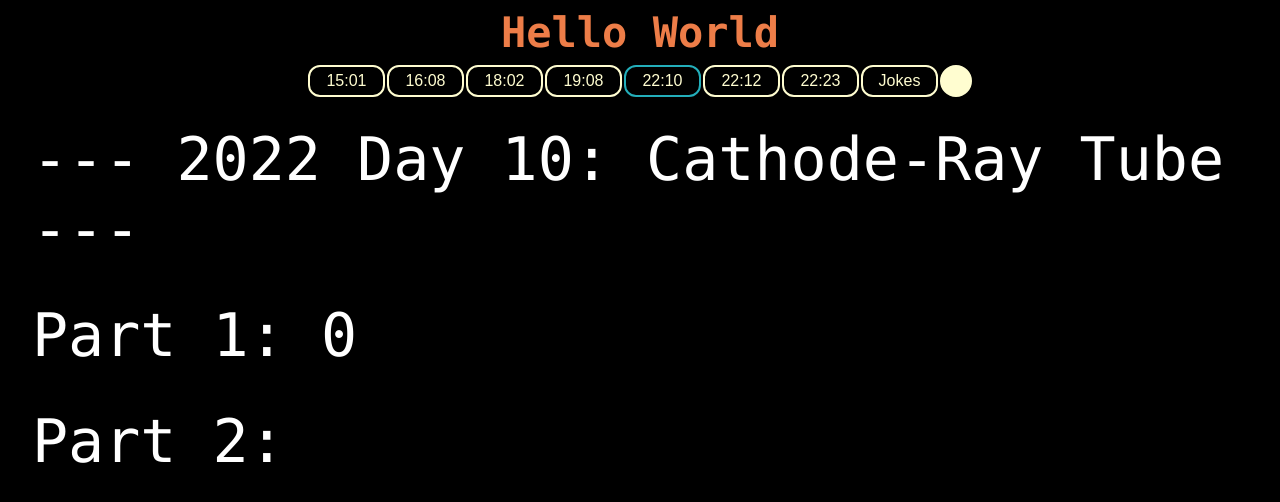
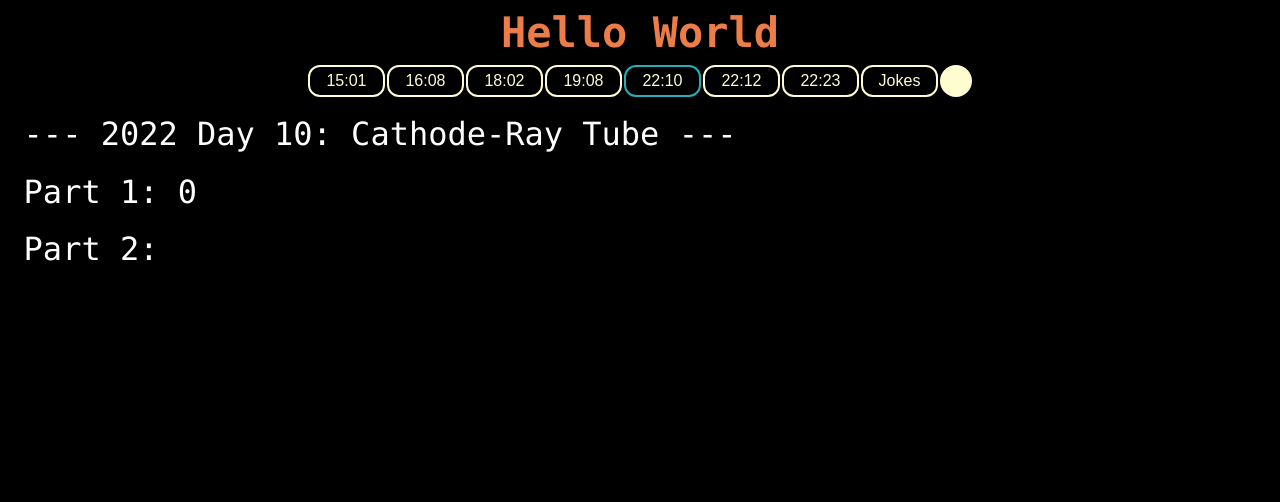
Before and after one commit to nuoxoxo/gig, a React (Vite) app: page / in a window 1280 px wide. Both pictures are taken after a click on the button "22:10". Shown: the top 502 px of the page. Built offline with nearby package versions, Linux system fonts and the light colour scheme; no server answers.

Commit message:
Update Aoc2210.tsx

```diff
--- a/src/includes/Aoc2210.tsx
+++ b/src/includes/Aoc2210.tsx
@@ -106,14 +106,14 @@ var Aoc2210 = () => {
     <>
       { lines ? (
         <div className="playground">
-          <div className="field res-field res-field-2210-image"
+          <div className="field res-field res-field-1908-image"
           >
             <span>--- 2022 Day 10: Cathode-Ray Tube ---</span>
             <span>Part 1: {p1}</span>
             <span>Part 2: </span>
             <span>{ p2 ? [...p2].reverse().join('\n') : 'No data available.' }</span>
           </div>
-          <div className="field data-field data-field-2210" >
+          <div className="field data-field data-field-1908" >
             { lines
               ? lines.length === 1
                 ? LenNStrsFromLine(lines[0], 16).join("\n")
```
